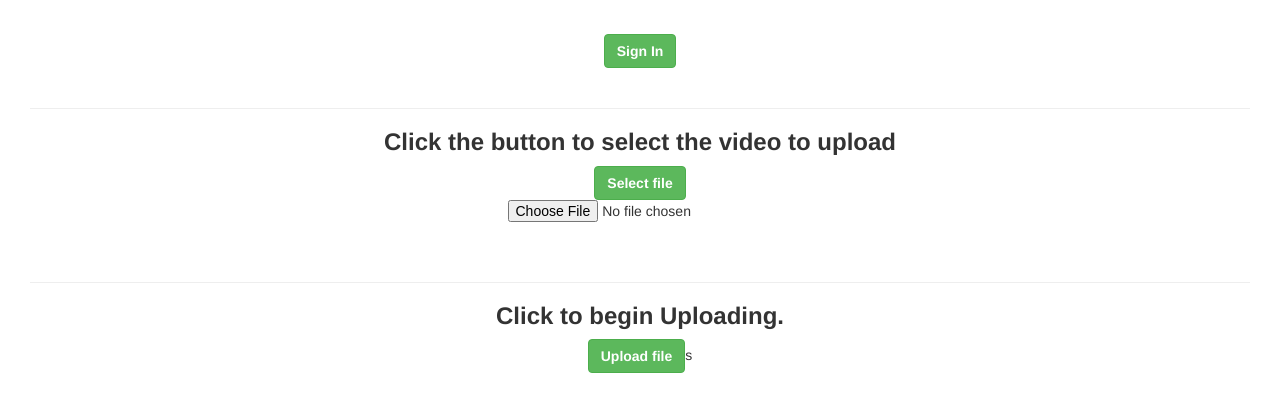
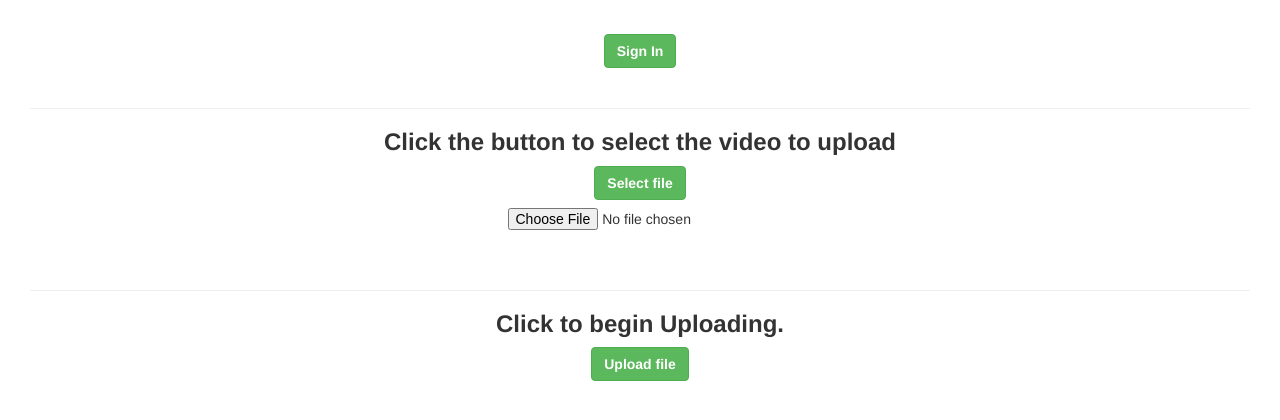
Before and after one commit to Mumbai2017/team-1, a Flask app: page /video_upload in a window 1280 px wide. Shown: the part 192-612 px from the top of the page. Run offline with Flask 2, Linux system fonts and the light colour scheme; some libraries are stand-ins or nearby versions.

Commit message:
modified UI

```diff
--- a/Backend/templates/video_upload.html
+++ b/Backend/templates/video_upload.html
@@ -14,6 +14,9 @@
 	height: 100px;
 	background-position: center;
 
+	}
+	#select-file{
+		margin-top:8px;
 	}
 	</style>
 </head>
@@ -485,7 +488,7 @@
     <input id="select-file" type="file"><br><br>
     <hr>
     <center><h3><strong>Click to begin Uploading.</strong></h3>
-    <button class="btn btn-success" id="upload-file-button"><b>Upload file</b></button>s<br>
+    <button class="btn btn-success" id="upload-file-button"><b>Upload file</b></button><br>
     <div id="video-status" style="display: inline; padding-left: 25px"></div>
     <script>
         $("#select-file-button").click(function () {
```
